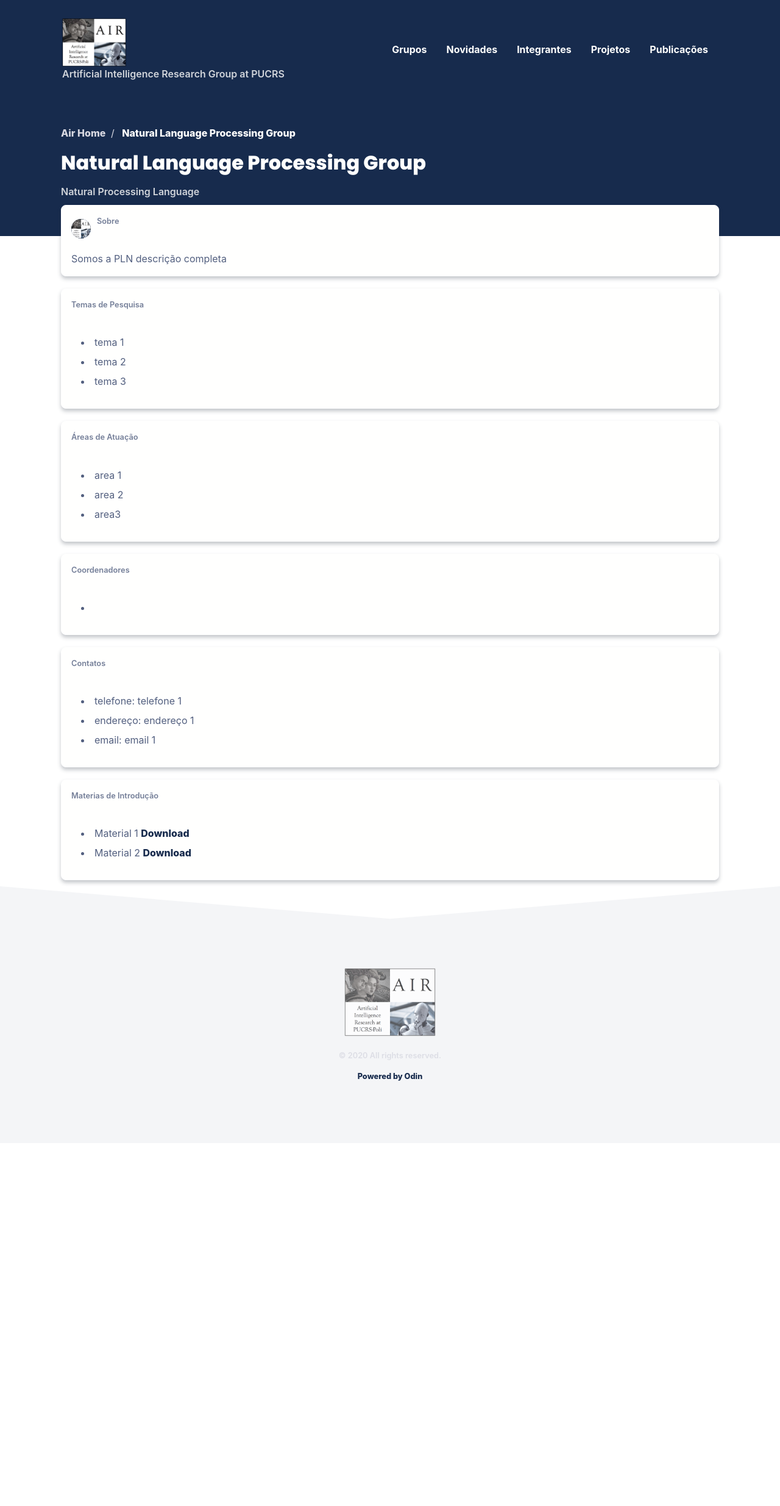
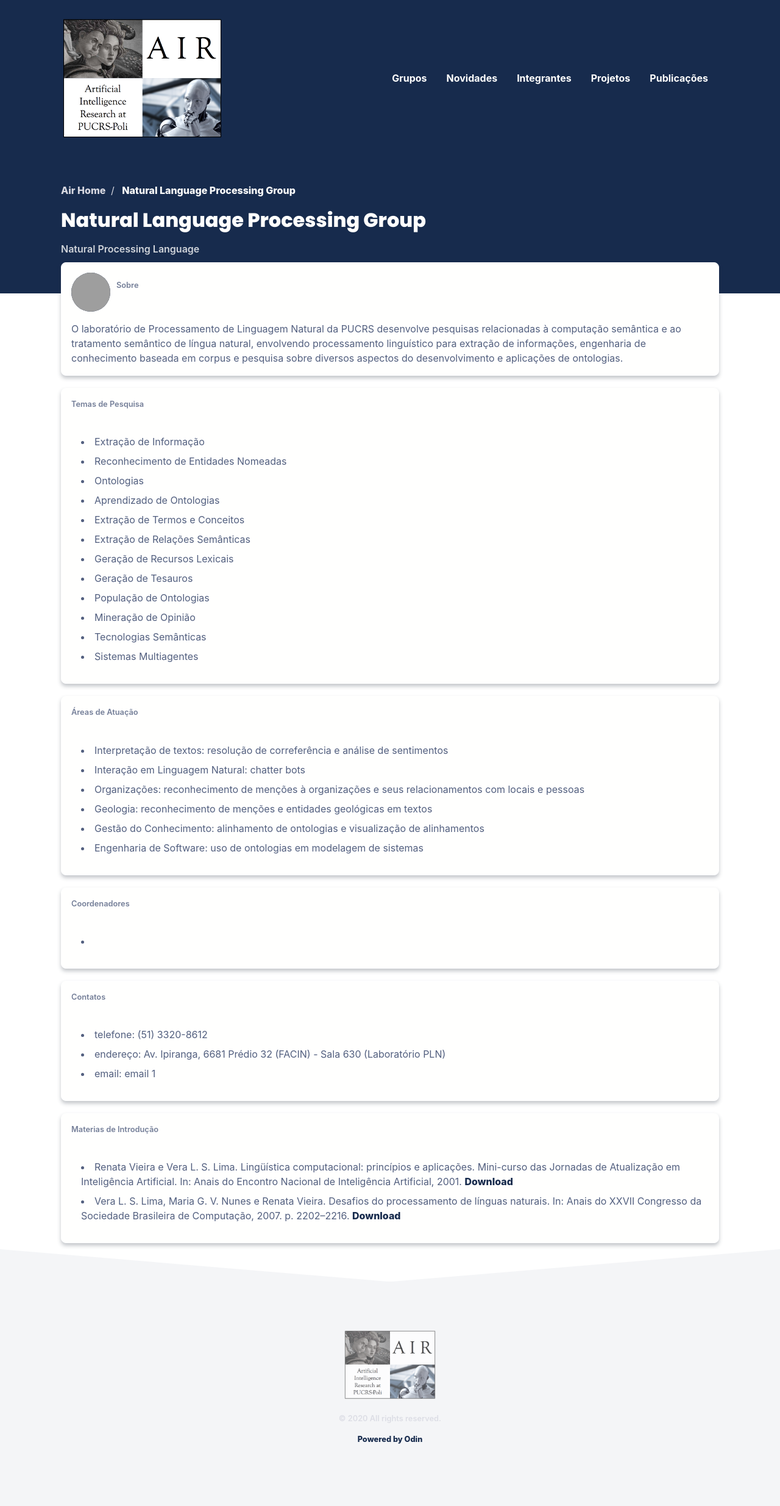
Before and after one commit to air-pucrs/air-pucrs.github.io, a Jekyll site: the page built from grupo-nlp.html, in a window 1280 px wide. Shown: the whole page at 61% size. Built offline with Jekyll 4.4.1, drawn with Linux system fonts in a browser that asks for light colours; nearby versions of some CDN libraries; some web fonts are replaced; comment, search, counter and statistics services are not loaded; before the commit the page ends 1874 px from its top, so only the background shows below that; grey boxes are pictures that could not be loaded.

Commit message:
Ajustes e conteúdo

```diff
--- a/_data/grupos_list.yml
+++ b/_data/grupos_list.yml
@@ -3,25 +3,25 @@
 nlp: #utilizado para identificar os dados desse grupo
   nome: Natural Processing Language #nome do grupo
   abreviacao: NLP #abreviação
-  descricao: Somos a PLN descrição completa #descrição do grupo
-  resumo: Somos a PLN descrição resumida #descrição resumida do grupo
+  descricao: O laboratório de Processamento de Linguagem Natural da PUCRS desenvolve pesquisas relacionadas à computação semântica e ao tratamento semântico de língua natural, envolvendo processamento linguístico para extração de informações, engenharia de conhecimento baseada em corpus e pesquisa sobre diversos  aspectos do desenvolvimento e aplicações de ontologias. #descrição do grupo
+  resumo: Natural Language Processing Research Group at PUCRS #descrição resumida do grupo
   link: nlp #slug que vai aparecer na url, ex: www.site.com/pln
-  logo: assets/logo-AIR.png #endereço da imagem da log
-  temas-de-pesquisa: tema 1, tema 2, tema 3 #temas de pesquisa separados por ,
-  areas-de-atuacao: area 1, area 2, area3 #areas de atuação separados por ,
+  logo: assets/PLN-logo.png #endereço da imagem da log
+  temas-de-pesquisa: Extração de Informação, Reconhecimento de Entidades Nomeadas, Ontologias, Aprendizado de Ontologias, Extração de Termos e Conceitos, Extração de Relações Semânticas, Geração de Recursos Lexicais, Geração de Tesauros, População de Ontologias, Mineração de Opinião, Tecnologias Semânticas, Sistemas Multiagentes #temas de pesquisa separados por ,
+  areas-de-atuacao: 'Interpretação de textos: resolução de correferência e análise de sentimentos, Interação em Linguagem Natural: chatter bots, Organizações: reconhecimento de menções à organizações e seus relacionamentos com locais e pessoas, Geologia: reconhecimento de menções e entidades geológicas em textos, Gestão do Conhecimento: alinhamento de ontologias e visualização de alinhamentos, Engenharia de Software: uso de ontologias em modelagem de sistemas' #areas de atuação separados por ,
   #id dos integrantes (seguir os registros do arquivo integrantes-list) separados por ,
   coordenadores: breather2
   contatos: #contatos do grupo
-    telefone: telefone 1 # id : contato, o id é utilizado como 'tipo' do contato
-    endereço: endereço 1
+    telefone: (51) 3320-8612 # id : contato, o id é utilizado como 'tipo' do contato
+    endereço: Av. Ipiranga, 6681 Prédio 32 (FACIN) - Sala 630 (Laboratório PLN)
     email: email 1
   materiais: #materias para download
     m1: #este id é apenas identificador
-      titulo: 'Material 1'
-      link: 'https://www.inf.pucrs.br/linatural/Recursos/Desafios.pdf'
+      titulo: 'Renata Vieira e Vera L. S. Lima. Lingüı́stica computacional: princı́pios e aplicações. Mini-curso das Jornadas de Atualização em Inteligência Artificial. In: Anais do Encontro Nacional de Inteligência Artificial, 2001.'
+      link: 'http://www.inf.pucrs.br/linatural/Recursos/jaia-2001.pdf'
     m2:
-      titulo: 'Material 2'
-      link: 'https://www.inf.pucrs.br/linatural/Recursos/Desafios.pdf'
+      titulo: 'Vera L. S. Lima, Maria G. V. Nunes e Renata Vieira. Desafios do processamento de línguas naturais. In: Anais do XXVII Congresso da Sociedade Brasileira de Computação, 2007. p. 2202–2216.'
+      link: 'http://www.inf.pucrs.br/linatural/Recursos/Desafios.pdf'
 
 smart:
   nome: Semantic, Multi-Agent, and Robotic Technologies
--- a/_includes/nav.html
+++ b/_includes/nav.html
@@ -1,18 +1,15 @@
 <nav class="container grid-xl navbar">
   <div class="flex-horizontal-center hide-sm">
-    <a style="width: 20%;" href="{{ site.url }}{{ site.baseurl }}" class="logo">
-      <img style="max-width: 100%;" src="{{ site.baseurl }}/assets/{{ site.brand_logo }}"/>
+    <a style="width: 50%;" href="{{ site.url }}{{ site.baseurl }}" class="logo">
+      <img style="max-width: 100%;" src="{{ site.baseurl }}/assets/{{ site.brand_logo }}" alt="Artificial Intelligence Research Group at PUCRS" />
     </a>
-    <p class="m-0 ml-2 text-light d-inline">Artificial Intelligence Research Group at PUCRS</p>
   </div>
 
   <div class="text-center show-sm">
     <a style="width: 100%;" href="{{ site.url }}{{ site.baseurl }}" class="logo flex-centered">
-      <img style="max-width: 150px;" src="{{ site.baseurl }}/assets/{{ site.brand_logo }}"/>
+      <img style="max-width: 150px;" src="{{ site.baseurl }}/assets/{{ site.brand_logo }}" alt="Artificial Intelligence Research Group at PUCRS" />
     </a>
-    <p class="m-0 text-light">Artificial Intelligence Research Group at PUCRS</p>
 
-    <!--TODO Adicionar menu responsivo -->
     <button href="#modal-menu" style="height: auto;" class="btn btn-members btn-lg btn-outline py-2 open-modal">Menu</button>
 
   </div>
--- a/_scss/mixins/_avatar.scss
+++ b/_scss/mixins/_avatar.scss
@@ -1,5 +1,5 @@
 // Avatar mixin
-@mixin avatar-base($size: $unit-8) {
+@mixin avatar-base($size: $unit-16) {
   font-size: $size / 2;
   height: $size;
   width: $size;
```
Also changed, not shown: _data/integrantes_list.yaml (+11 -11 lines), assets/logo-dummy.png (added), assets/pln/PLN-logo.png (added).
